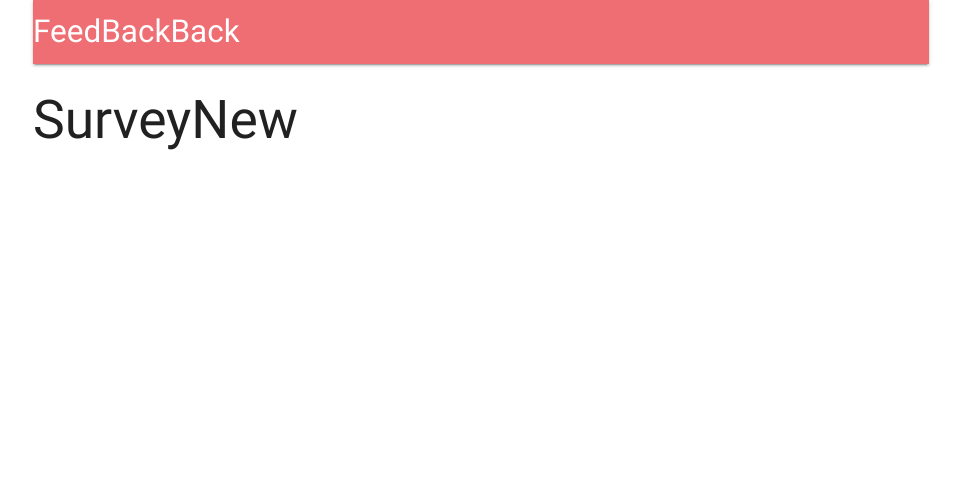
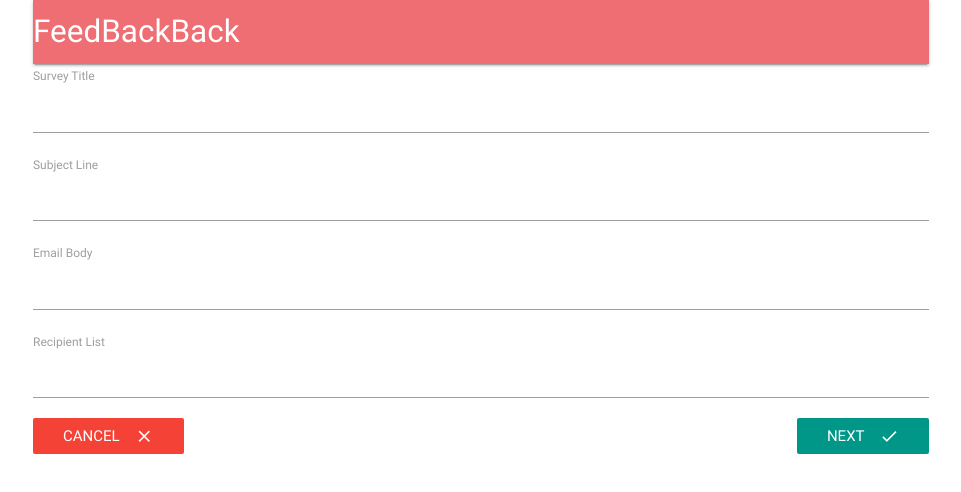
Before and after one commit to leahfresco/feedbackback, a React app in the folder client/: page /surveys/new in a window 1280 px wide. Shown: the whole page, without its empty margins (159-1120 px from the left). Built offline with nearby package versions, Linux system fonts and the light colour scheme; no server answers.

Commit message:
Add form for creating a new email survey

```diff
--- a/client/package.json
+++ b/client/package.json
@@ -20,6 +20,7 @@
     "react-scripts": "1.0.12",
     "react-stripe-checkout": "^2.6.3",
     "redux": "^3.7.2",
+    "redux-form": "^7.0.3",
     "redux-thunk": "^2.2.0"
   },
   "scripts": {
--- a/client/public/index.html
+++ b/client/public/index.html
@@ -10,6 +10,8 @@
     -->
     <link rel="manifest" href="%PUBLIC_URL%/manifest.json">
     <link rel="shortcut icon" href="%PUBLIC_URL%/favicon.ico">
+    <link href="https://fonts.googleapis.com/icon?family=Material+Icons" rel="stylesheet">
+
     <!--
       Notice the use of %PUBLIC_URL% in the tags above.
       It will be replaced with the URL of the `public` folder during the build.
--- a/client/src/components/App.js
+++ b/client/src/components/App.js
@@ -2,11 +2,10 @@ import React, { Component } from 'react';
 import { BrowserRouter, Route } from 'react-router-dom';
 import Header from './Header';
 import Landing from './Landing';
+import Dashboard from './Dashboard';
+import SurveyNew from './surveys/SurveyNew';
 import { connect } from 'react-redux';
 import * as actions from '../actions';
-
-const Dashboard = () => <h2>Dashboard</h2>;
-const SurveyNew = () => <h2>SurveyNew</h2>;
 
 class App extends Component {
 	componentDidMount() {
@@ -15,16 +14,14 @@ class App extends Component {
 
 	render() {
 		return (
+			<BrowserRouter>
 				<div className="container">
-				<BrowserRouter>
-					<div>
 					<Header />
 					<Route path="/surveys/new" component={SurveyNew} />
 					<Route exact path="/surveys" component={Dashboard} />
 					<Route exact path="/" component={Landing} />
 				</div>
 			</BrowserRouter>
-			</div>
 		);
 	}
 }
--- /dev/null
+++ b/client/src/components/Dashboard.js
@@ -0,0 +1,17 @@
+import React from 'react';
+import { Link } from 'react-router-dom';
+
+const Dashboard = () => {
+	return (
+		<div>
+			Dashboard
+			<div className="fixed-action-btn">
+				<Link to="/surveys/new" className="btn-floating btn-large red">
+					<i className="material-icons">add</i>
+				</Link>
+			</div>
+		</div>
+	);
+};
+
+export default Dashboard;
--- /dev/null
+++ b/client/src/components/surveys/SurveyField.js
@@ -0,0 +1,12 @@
+// Contains logic to render a single field and text input
+
+import React from 'react';
+
+export default ({ input, label }) => {
+	return (
+		<div>
+			<label>{label}</label>
+			<input {...input} />
+		</div>
+	);
+};
--- /dev/null
+++ b/client/src/components/surveys/SurveyForm.js
@@ -0,0 +1,51 @@
+// Shows form for user to create a new email survey
+import React, { Component } from 'react';
+import { reduxForm, Field } from 'redux-form';
+import { Link } from 'react-router-dom';
+import SurveyField from './SurveyField';
+import _ from 'lodash';
+
+const FIELDS = [
+	{ label: 'Survey Title', name: 'title' },
+	{ label: 'Subject Line', name: 'subject' },
+	{ label: 'Email Body', name: 'body' },
+	{ label: 'Recipient List', name: 'emails' }
+];
+
+class SurveyForm extends Component {
+	renderFields() {
+		return _.map(FIELDS, ({ label, name }) => {
+			return (
+				<Field
+					key={name}
+					component={SurveyField}
+					type="text"
+					label={label}
+					name={name}
+				/>
+			);
+		});
+	}
+
+	render() {
+		return (
+			<div>
+				<form onSubmit={this.props.handleSubmit(values => console.log(values))}>
+					{this.renderFields()}
+					<Link to="/surveys" className="red btn-flat white-text">
+						Cancel
+						<i className="material-icons right">clear</i>
+					</Link>
+					<button type="submit" className="teal btn-flat right white-text">
+						Next
+						<i className="material-icons right">done</i>
+					</button>
+				</form>
+			</div>
+		);
+	}
+}
+
+export default reduxForm({
+	form: 'surveyForm'
+})(SurveyForm);
--- /dev/null
+++ b/client/src/components/surveys/SurveyNew.js
@@ -0,0 +1,11 @@
+// Shows new form and review page
+import React, { Component } from 'react';
+import SurveyForm from './SurveyForm';
+
+class SurveyNew extends Component {
+	render() {
+		return <SurveyForm />;
+	}
+}
+
+export default SurveyNew;
--- a/client/src/reducers/index.js
+++ b/client/src/reducers/index.js
@@ -1,6 +1,8 @@
 import { combineReducers } from 'redux';
+import { reducer as reduxForm } from 'redux-form';
 import authReducer from './authReducer';
 
 export default combineReducers({
-	auth: authReducer
+	auth: authReducer,
+	form: reduxForm
 });
```
Also changed, not shown: 1 other file. Lines whose indentation alone changed are shown as unchanged.
